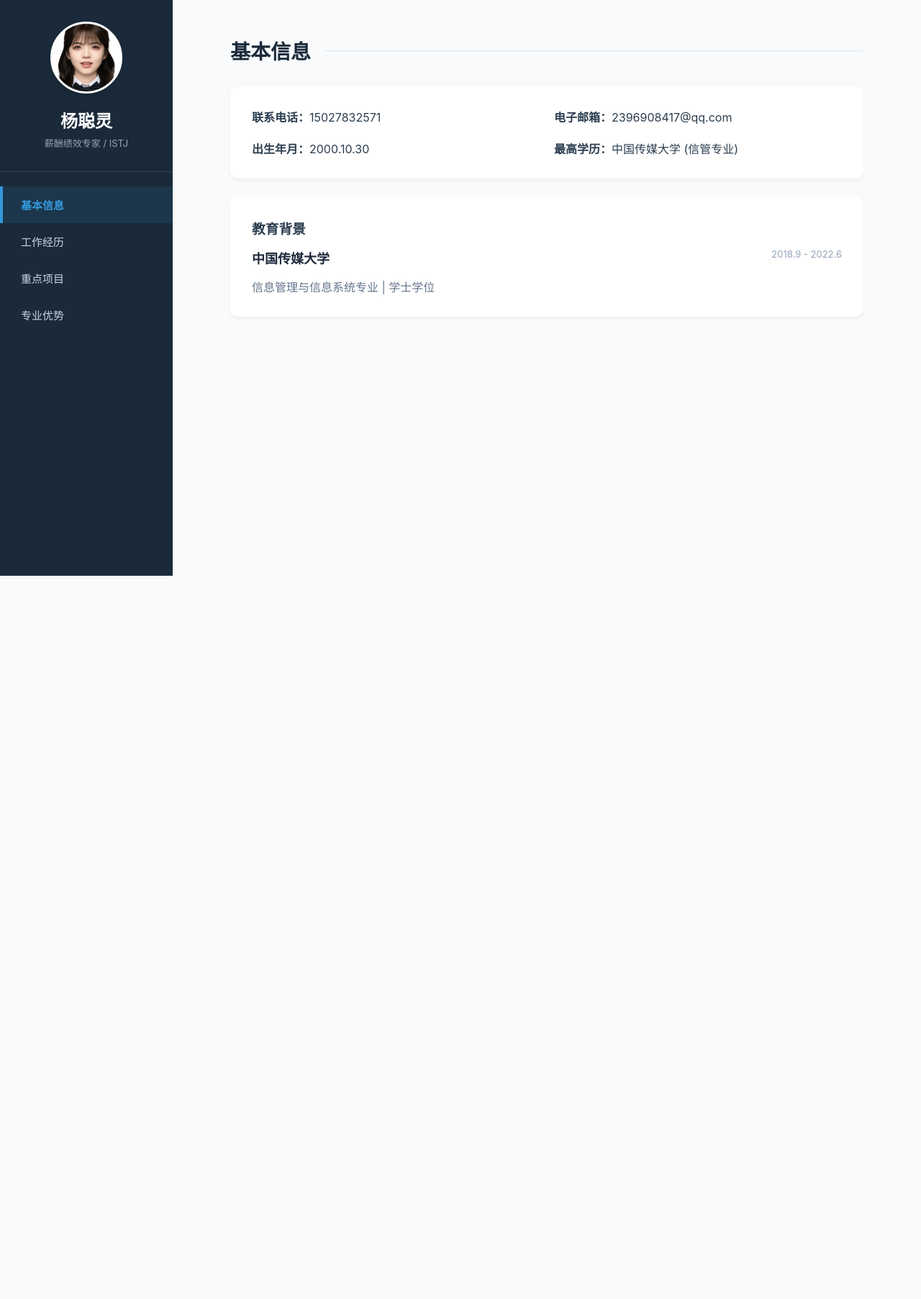
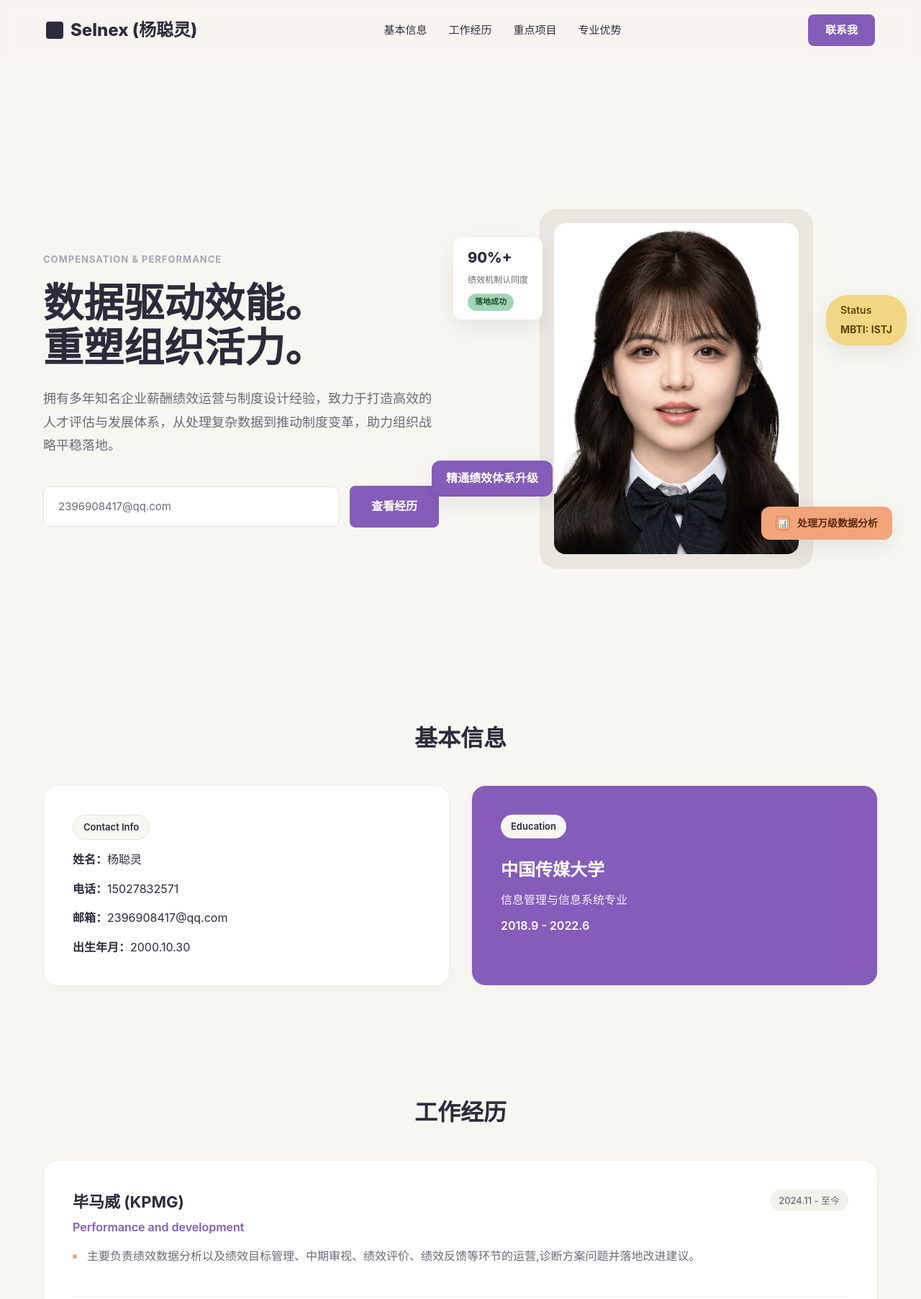
Before and after one commit to donggulami97/resume, a plain HTML site: page index.html in a window 1280 px wide. Shown: the top 1805 px of the page at 72% size. Before the commit the page ends 800 px from the top, so only its background shows below. Drawn offline with Linux system fonts and the light colour scheme.

Commit message:
Update index.html

```diff
--- a/index.html
+++ b/index.html
@@ -3,157 +3,272 @@
 <head>
     <meta charset="UTF-8">
     <meta name="viewport" content="width=device-width, initial-scale=1.0">
-    <title>杨聪灵 - 个人官方主页</title>
+    <title>杨聪灵 - 薪酬绩效专家</title>
     <style>
-        :root { --nav-bg: #1a2a3a; --sidebar-width: 240px; --accent-blue: #3498db; --text-main: #2c3e50; --bg-light: #f8fafc; }
-        * { margin: 0; padding: 0; box-sizing: border-box; font-family: 'Inter', 'Segoe UI', 'Microsoft YaHei', sans-serif; }
-        body { background: var(--bg-light); display: flex; min-height: 100vh; color: var(--text-main); }
-        .sidebar { width: var(--sidebar-width); background: var(--nav-bg); color: white; position: fixed; height: 100%; padding: 30px 0; display: flex; flex-direction: column; }
-        .profile-zone { padding: 0 20px 30px; text-align: center; border-bottom: 1px solid rgba(255,255,255,0.1); }
-        .avatar { width: 100px; height: 100px; border-radius: 50%; object-fit: cover; border: 3px solid white; box-shadow: 0 4px 6px rgba(0,0,0,0.1); margin-bottom: 15px; background-color: #fff; }
-        .profile-zone h1 { font-size: 24px; margin-bottom: 5px; }
-        .profile-zone p { font-size: 13px; color: #94a3b8; }
-        .nav-menu { margin-top: 20px; list-style: none; }
-        .nav-item { padding: 15px 25px; cursor: pointer; transition: all 0.3s; border-left: 4px solid transparent; font-size: 15px; color: #cbd5e1; }
-        .nav-item:hover { background: rgba(255,255,255,0.05); color: white; }
-        .nav-item.active { background: rgba(52, 152, 219, 0.1); color: var(--accent-blue); border-left-color: var(--accent-blue); font-weight: 600; }
-        .main-content { margin-left: var(--sidebar-width); flex: 1; padding: 50px 80px; }
-        .tab-content { display: none; animation: fadeIn 0.5s ease; }
-        .tab-content.active { display: block; }
-        @keyframes fadeIn { from { opacity: 0; transform: translateY(10px); } to { opacity: 1; transform: translateY(0); } }
-        h2.section-header { font-size: 28px; margin-bottom: 30px; color: var(--nav-bg); display: flex; align-items: center; }
-        h2.section-header::after { content: ""; flex: 1; height: 1px; background: #e2e8f0; margin-left: 20px; }
-        .card { background: white; padding: 30px; border-radius: 12px; box-shadow: 0 4px 6px -1px rgba(0,0,0,0.05); margin-bottom: 25px; }
-        .item-header { display: flex; justify-content: space-between; margin-bottom: 15px; }
-        .item-title { font-size: 18px; font-weight: 700; color: #1e293b; }
-        .item-tag { font-size: 14px; color: var(--accent-blue); font-weight: 500; }
-        .item-date { font-size: 13px; color: #94a3b8; }
-        .detail-list { list-style: none; }
-        .detail-list li { margin-bottom: 12px; padding-left: 20px; position: relative; font-size: 15px; line-height: 1.7; color: #475569; }
-        .detail-list li::before { content: "→"; position: absolute; left: 0; color: var(--accent-blue); }
-        .contact-grid { display: grid; grid-template-columns: repeat(2, 1fr); gap: 20px; }
-        @media (max-width: 768px) { body { flex-direction: column; } .sidebar { width: 100%; height: auto; position: relative; padding: 20px 0; } .main-content { margin-left: 0; padding: 30px 20px; } .nav-menu { display: flex; overflow-x: auto; white-space: nowrap; } .nav-item { padding: 10px 20px; border-left: none; border-bottom: 2px solid transparent; } .nav-item.active { border-bottom-color: var(--accent-blue); } }
+        /* 定义主题变量：提取自参考图 */
+        :root {
+            --bg-color: #F8F6F1;
+            --text-dark: #2D2B3B;
+            --text-gray: #6B6A76;
+            --primary-purple: #855CBA;
+            --primary-purple-hover: #714AA4;
+            --accent-orange: #F2A57A;
+            --accent-yellow: #F1D683;
+            --accent-green: #A3D4B6;
+            --white: #FFFFFF;
+        }
+
+        * { margin: 0; padding: 0; box-sizing: border-box; font-family: 'Inter', -apple-system, BlinkMacSystemFont, 'Segoe UI', Roboto, 'Helvetica Neue', Arial, sans-serif; }
+
+        html { scroll-behavior: smooth; } /* 平滑滚动 */
+        body { background-color: var(--bg-color); color: var(--text-dark); line-height: 1.6; }
+
+        /* 顶部导航栏 */
+        .navbar {
+            position: fixed; top: 0; width: 100%; padding: 20px 5%;
+            display: flex; justify-content: space-between; align-items: center;
+            background: rgba(248, 246, 241, 0.9);
+            backdrop-filter: blur(10px); z-index: 1000;
+        }
+        .logo { font-size: 24px; font-weight: 800; color: var(--text-dark); display: flex; align-items: center; gap: 10px; text-decoration: none;}
+        .logo-icon { width: 24px; height: 24px; background: var(--text-dark); border-radius: 4px; display: inline-block; }
+
+        .nav-links { display: flex; gap: 30px; list-style: none; }
+        .nav-links a { text-decoration: none; color: var(--text-dark); font-weight: 500; font-size: 15px; transition: color 0.3s; }
+        .nav-links a:hover { color: var(--primary-purple); }
+
+        .nav-btn {
+            background-color: var(--primary-purple); color: var(--white);
+            padding: 10px 24px; border-radius: 8px; text-decoration: none; font-weight: 600;
+            transition: background 0.3s; font-size: 15px;
+        }
+        .nav-btn:hover { background-color: var(--primary-purple-hover); }
+
+        /* 通用容器与排版 */
+        .container { max-width: 1200px; margin: 0 auto; padding: 100px 20px 40px; }
+        .section-title { font-size: 32px; font-weight: 700; margin-bottom: 40px; color: var(--text-dark); text-align: center; }
+
+        /* 首屏 Hero 区域 */
+        .hero {
+            display: flex; align-items: center; justify-content: space-between;
+            min-height: 100vh; gap: 50px; padding-top: 80px;
+        }
+        .hero-text { flex: 1; max-width: 550px; }
+        .hero-tag { color: #A8A6B3; font-weight: 700; text-transform: uppercase; font-size: 13px; letter-spacing: 1px; margin-bottom: 20px; display: inline-block; }
+        .hero-title { font-size: 56px; font-weight: 800; line-height: 1.1; margin-bottom: 24px; color: var(--text-dark); }
+        .hero-desc { font-size: 18px; color: var(--text-gray); margin-bottom: 40px; line-height: 1.8; }
+
+        .hero-contact { display: flex; gap: 15px; align-items: center; }
+        .hero-contact .info-box { background: var(--white); padding: 15px 20px; border-radius: 8px; border: 1px solid #E5E3DC; flex: 1; font-size: 15px; color: var(--text-gray); }
+        .hero-btn { background: var(--primary-purple); color: var(--white); padding: 16px 30px; border-radius: 8px; text-decoration: none; font-weight: 600; border: none; font-size: 16px; cursor: pointer; transition: 0.3s; }
+        .hero-btn:hover { background: var(--primary-purple-hover); }
+
+        /* 右侧图片与悬浮组件 */
+        .hero-image-wrapper { flex: 1; position: relative; display: flex; justify-content: center; }
+        .hero-img-container { background: #EAE6DF; border-radius: 24px; padding: 20px; position: relative; width: 380px; height: 500px; overflow: hidden; display: flex; align-items: flex-end; justify-content: center;}
+        /* 头像放在这里 */
+        .hero-avatar { width: 100%; height: 100%; object-fit: cover; border-radius: 16px; }
+
+        .floating-badge {
+            position: absolute; background: var(--white); padding: 12px 20px; border-radius: 12px;
+            box-shadow: 0 10px 30px rgba(0,0,0,0.08); display: flex; flex-direction: column; gap: 5px; font-weight: 600; font-size: 14px;
+        }
+        .badge-1 { top: 40px; left: -30px; }
+        .badge-1 .val { font-size: 20px; font-weight: 800; }
+        .badge-1 .lbl { font-size: 12px; color: var(--text-gray); font-weight: 400; }
+        .badge-1 .tag { background: var(--accent-green); color: #1B4D30; padding: 3px 10px; border-radius: 20px; font-size: 11px; width: fit-content; margin-top: 5px;}
+
+        .badge-2 { top: 120px; right: -40px; background: var(--accent-yellow); color: #5B4800; border-radius: 30px; padding: 10px 20px;}
+
+        .badge-3 { bottom: 100px; left: -60px; background: var(--primary-purple); color: var(--white); border-radius: 12px; font-size: 16px;}
+
+        .badge-4 { bottom: 40px; right: -20px; background: var(--accent-orange); color: #5B2B10; display: flex; flex-direction: row; align-items: center; gap: 10px;}
+        .badge-icon { width: 20px; height: 20px; border: 1px solid rgba(0,0,0,0.2); border-radius: 4px; display: grid; place-items: center; font-size: 10px;}
+
+        /* 各个模块样式设计 */
+        section { padding-top: 100px; margin-bottom: 50px; }
+
+        .grid-2 { display: grid; grid-template-columns: 1fr 1fr; gap: 30px; }
+
+        .card {
+            background: var(--white); padding: 40px; border-radius: 20px;
+            box-shadow: 0 4px 20px rgba(0,0,0,0.02); border: 1px solid #F0EEE9;
+            transition: transform 0.3s, box-shadow 0.3s;
+        }
+        .card:hover { transform: translateY(-5px); box-shadow: 0 15px 30px rgba(0,0,0,0.05); }
+
+        /* 工作经历样式 */
+        .timeline-item { margin-bottom: 30px; padding-bottom: 30px; border-bottom: 1px solid #F0EEE9; }
+        .timeline-item:last-child { border-bottom: none; margin-bottom: 0; padding-bottom: 0; }
+        .job-header { display: flex; justify-content: space-between; align-items: flex-start; margin-bottom: 15px; }
+        .job-title { font-size: 22px; font-weight: 700; color: var(--text-dark); }
+        .job-company { font-size: 16px; color: var(--primary-purple); font-weight: 600; margin-top: 5px; }
+        .job-date { background: #F3F1EC; padding: 5px 12px; border-radius: 20px; font-size: 13px; color: var(--text-gray); font-weight: 500; }
+        .job-desc { list-style: none; }
+        .job-desc li { position: relative; padding-left: 20px; margin-bottom: 12px; color: var(--text-gray); }
+        .job-desc li::before { content: ""; position: absolute; left: 0; top: 10px; width: 6px; height: 6px; border-radius: 50%; background: var(--accent-orange); }
+
+        /* 项目经历与专业优势 */
+        .tag-pill { display: inline-block; background: var(--bg-color); color: var(--text-dark); padding: 6px 14px; border-radius: 20px; font-size: 13px; font-weight: 600; margin-bottom: 15px; border: 1px solid #E5E3DC; }
+        .project-title { font-size: 20px; font-weight: 700; margin-bottom: 15px; }
+
+        .skills-container { display: flex; flex-direction: column; gap: 20px; }
+        .skill-item h3 { color: var(--primary-purple); font-size: 18px; margin-bottom: 10px; display: flex; align-items: center; gap: 10px; }
+        .skill-item p { color: var(--text-gray); }
+
+        /* 响应式 */
+        @media (max-width: 900px) {
+            .hero { flex-direction: column; text-align: center; padding-top: 120px; }
+            .hero-text { max-width: 100%; }
+            .hero-contact { flex-direction: column; }
+            .floating-badge { transform: scale(0.8); }
+            .badge-1 { left: -10px; } .badge-2 { right: -10px; } .badge-3 { left: -10px; } .badge-4 { right: -10px; }
+            .grid-2 { grid-template-columns: 1fr; }
+            .nav-links { display: none; } /* 移动端暂时隐藏中间导航，保持简洁 */
+        }
     </style>
 </head>
 <body>
-    <nav class="sidebar">
-        <div class="profile-zone">
-            <img src="avatar.png" class="avatar" alt="头像">
-            <h1>杨聪灵</h1>
-            <p>薪酬绩效专家 / ISTJ</p>
-        </div>
-        <ul class="nav-menu">
-            <li class="nav-item active" onclick="openTab(event, 'basic')">基本信息</li>
-            <li class="nav-item" onclick="openTab(event, 'work')">工作经历</li>
-            <li class="nav-item" onclick="openTab(event, 'project')">重点项目</li>
-            <li class="nav-item" onclick="openTab(event, 'skills')">专业优势</li>
+
+    <nav class="navbar">
+        <a href="#" class="logo">
+            <span class="logo-icon"></span> Selnex (杨聪灵)
+        </a>
+        <ul class="nav-links">
+            <li><a href="#basic">基本信息</a></li>
+            <li><a href="#work">工作经历</a></li>
+            <li><a href="#project">重点项目</a></li>
+            <li><a href="#skills">专业优势</a></li>
         </ul>
+        <a href="#basic" class="nav-btn">联系我</a>
     </nav>
-    <main class="main-content">
-        <div id="basic" class="tab-content active">
-            <h2 class="section-header">基本信息</h2>
-            <div class="card">
-                <div class="contact-grid">
-                    <div><strong>联系电话：</strong>15027832571</div>
-                    <div><strong>电子邮箱：</strong>2396908417@qq.com</div>
-                    <div><strong>出生年月：</strong>2000.10.30</div>
-                    <div><strong>最高学历：</strong>中国传媒大学 (信管专业)</div>
-                </div>
-            </div>
-            <div class="card">
-                <h3 style="margin-bottom:15px">教育背景</h3>
-                <div class="item-header">
-                    <span class="item-title">中国传媒大学</span>
-                    <span class="item-date">2018.9 - 2022.6</span>
-                </div>
-                <p style="color: #64748b;">信息管理与信息系统专业 | 学士学位</p>
+
+    <div class="container">
+        <header class="hero">
+            <div class="hero-text">
+                <span class="hero-tag">Compensation & Performance</span>
+                <h1 class="hero-title">数据驱动效能。<br>重塑组织活力。</h1>
+                <p class="hero-desc">拥有多年知名企业薪酬绩效运营与制度设计经验，致力于打造高效的人才评估与发展体系，从处理复杂数据到推动制度变革，助力组织战略平稳落地。</p>
+                <div class="hero-contact">
+                    <div class="info-box">2396908417@qq.com</div>
+                    <a href="#work" class="hero-btn">查看经历</a>
                 </div>
             </div>
 
-        <div id="work" class="tab-content">
-            <h2 class="section-header">职业生涯</h2>
+            <div class="hero-image-wrapper">
+                <div class="hero-img-container">
+                    <img src="avatar.png" alt="杨聪灵头像" class="hero-avatar">
+                </div>
+
+                <div class="floating-badge badge-1">
+                    <span class="val">90%+</span>
+                    <span class="lbl">绩效机制认同度</span>
+                    <span class="tag">落地成功</span>
+                </div>
+
+                <div class="floating-badge badge-2">
+                    Status<br><strong>MBTI: ISTJ</strong>
+                </div>
+
+                <div class="floating-badge badge-3">
+                    精通绩效体系升级
+                </div>
+
+                <div class="floating-badge badge-4">
+                    <span class="badge-icon">📊</span>
+                    <span>处理万级数据分析</span>
+                </div>
+            </div>
+        </header>
+
+        <section id="basic">
+            <h2 class="section-title">基本信息</h2>
+            <div class="grid-2">
                 <div class="card">
-                <div class="item-header">
+                    <span class="tag-pill">Contact Info</span>
+                    <div style="display: grid; gap: 15px;">
+                        <p><strong>姓名：</strong>杨聪灵</p>
+                        <p><strong>电话：</strong>15027832571</p>
+                        <p><strong>邮箱：</strong>2396908417@qq.com</p>
+                        <p><strong>出生年月：</strong>2000.10.30</p>
+                    </div>
+                </div>
+                <div class="card" style="background: var(--primary-purple); color: var(--white);">
+                    <span class="tag-pill" style="border:none;">Education</span>
+                    <h3 style="font-size: 24px; margin-top: 10px;">中国传媒大学</h3>
+                    <p style="opacity: 0.9; margin: 10px 0;">信息管理与信息系统专业</p>
+                    <p style="font-weight: 600;">2018.9 - 2022.6</p>
+                </div>
+            </div>
+        </section>
+
+        <section id="work">
+            <h2 class="section-title">工作经历</h2>
+            <div class="card">
+                <div class="timeline-item">
+                    <div class="job-header">
                         <div>
-                        <span class="item-title">毕马威 (KPMG)</span><br>
-                        <span class="item-tag">Performance and Development</span>
+                            <h3 class="job-title">毕马威 (KPMG)</h3>
+                            <p class="job-company">Performance and development</p>
                         </div>
-                    <span class="item-date">2024.11 - 至今</span>
+                        <span class="job-date">2024.11 - 至今</span>
                     </div>
-                <ul class="detail-list">
+                    <ul class="job-desc">
                         <li>主要负责绩效数据分析以及绩效目标管理、中期审视、绩效评价、绩效反馈等环节的运营,诊断方案问题并落地改进建议。</li>
                     </ul>
                 </div>
 
-            <div class="card">
-                <div class="item-header">
+                <div class="timeline-item">
+                    <div class="job-header">
                         <div>
-                        <span class="item-title">理想汽车 (Li Auto)</span><br>
-                        <span class="item-tag">绩效专员</span>
+                            <h3 class="job-title">理想汽车 (Li Auto)</h3>
+                            <p class="job-company">绩效专员</p>
                         </div>
-                    <span class="item-date">2022.7 - 2024.11</span>
+                        <span class="job-date">2022.7 - 2024.11</span>
                     </div>
-                <ul class="detail-list">
-                    <li><strong>绩效管理制度感知：</strong>通过外部访谈、行业实践对标等研究其他知名企业的绩效管理制度,为现有绩效制度提供了有价值的参考建议。</li>
-                    <li><strong>绩效制度设计与迭代：</strong>参与绩效变革项目,协助诊断现有体系痛点,融合OKR与PBC理念,支持新方案落地并独立运营绩效闭环。</li>
-                    <li><strong>绩效数据分析：</strong>搭建绩效运营数据分析模型,快速定位业务端问题;搭建高绩效画像模型,识别高绩效人员并为招聘提供输入。</li>
-                    <li><strong>绩效系统建设：</strong>独立负责绩效系统建设与优化,为不同群体差异化绩效评价提供系统解决方案,大幅提升绩效管理效率。</li>
+                    <ul class="job-desc">
+                        <li><strong>绩效管理制度感知：</strong>通过外部访谈、行业实践对标等研究其他知名企业的绩效管理制度,为现有制度提供参考建议。</li>
+                        <li><strong>绩效制度设计与迭代：</strong>参与绩效变革项目,融合OKR与PBC理念,支持新方案设计与落地并独立运营绩效闭环。</li>
+                        <li><strong>绩效数据分析：</strong>搭建绩效运营数据分析模型,快速定位业务问题;搭建高绩效画像模型,为招聘提供输入。</li>
+                        <li><strong>绩效系统建设：</strong>独立负责绩效系统建设与优化,为校招、销售等不同群体提供差异化系统解决方案,提升管理效率。</li>
                     </ul>
                 </div>
             </div>
+        </section>
 
-        <div id="project" class="tab-content">
-            <h2 class="section-header">重点项目</h2>
+        <section id="project">
+            <h2 class="section-title">重点项目</h2>
+            <div class="grid-2">
                 <div class="card">
-                <div class="item-header">
-                    <span class="item-title">绩效体系升级变革项目</span>
-                    <span class="item-tag">运营助理 (理想汽车)</span>
-                </div>
-                <ul class="detail-list">
-                    <li><strong>项目背景：</strong>公司业务复杂化,原有的绩效体系已不适用于多产品线均衡发展的业务,需支撑公司战略落地。</li>
-                    <li><strong>项目成果：</strong>参与标杆企业调研并提供有效输入；通过数据分析复盘识别落地痛点并推进解决。最终实现全员工具切换,绩效机制认同度达90%以上。</li>
-                </ul>
+                    <span class="tag-pill" style="background: rgba(242, 165, 122, 0.2); color: #B3511B; border:none;">理想汽车</span>
+                    <h3 class="project-title">绩效体系升级变革项目</h3>
+                    <p style="color: var(--text-gray); margin-bottom: 15px;"><strong>背景：</strong>支撑公司战略落地，解决复杂多产品线业务下原有体系不适用的问题。</p>
+                    <p style="color: var(--text-gray);"><strong>成果：</strong>参与调研并提供有效输入；通过数据分析复盘解决落地痛点。最终实现全员工具切换，绩效机制认同度达90%以上。</p>
                 </div>
                 <div class="card">
-                <div class="item-header">
-                    <span class="item-title">高潜人才盘点项目</span>
-                    <span class="item-tag">运营助理 (理想汽车)</span>
-                </div>
-                <ul class="detail-list">
-                    <li><strong>项目背景：</strong>企业处于高速发展阶段,需帮助管理者全面掌握团队现状,识别高潜后备人才。</li>
-                    <li><strong>项目成果：</strong>融合员工绩效、能力数据设计差异化的评价标准；独立搭建定制化的人才盘点系统工具,为公司减少百万级成本投入。</li>
-                </ul>
+                    <span class="tag-pill" style="background: rgba(163, 212, 182, 0.2); color: #1B4D30; border:none;">理想汽车</span>
+                    <h3 class="project-title">高潜人才盘点项目</h3>
+                    <p style="color: var(--text-gray); margin-bottom: 15px;"><strong>背景：</strong>帮助管理者在企业高速发展期全面掌握团队现状，识别高潜后备人才。</p>
+                    <p style="color: var(--text-gray);"><strong>成果：</strong>融合绩效与能力数据设计差异化评价标准；独立搭建定制化人才盘点系统工具，为公司减少百万级成本投入。</p>
                 </div>
             </div>
+        </section>
 
-        <div id="skills" class="tab-content">
-            <h2 class="section-header">专业优势</h2>
-            <div class="card">
-                <h3 style="margin-bottom:15px; color: var(--accent-blue);">数据分析</h3>
-                <p>数据敏感度高,独立处理上万级的绩效数据,熟练使用Excel、Tableau等工具进行数据分析。</p>
+        <section id="skills">
+            <h2 class="section-title">专业优势</h2>
+            <div class="card skills-container">
+                <div class="skill-item">
+                    <h3>💡 数据分析能力</h3>
+                    <p>数据敏感度高，能够独立处理上万级的复杂绩效数据，熟练使用 Excel、Tableau 等专业工具进行深度数据挖掘与可视化分析建模。</p>
                 </div>
-            <div class="card">
-                <h3 style="margin-bottom:15px; color: var(--accent-blue);">沟通协调</h3>
-                <p>曾独立负责绩效数据治理项目,跨部门沟通高效聚焦,目标感强。</p>
+                <hr style="border: 0; border-top: 1px solid #F0EEE9;">
+                <div class="skill-item">
+                    <h3>🤝 沟通与项目协同</h3>
+                    <p>具备极强的目标导向，曾独立负责大型绩效数据治理项目。在跨部门、跨系统的复杂沟通中，能够高效聚焦核心诉求，稳步推进项目落地。</p>
                 </div>
             </div>
-    </main>
-    <script>
-        function openTab(evt, tabName) {
-            var i, tabcontent, navitems;
-            tabcontent = document.getElementsByClassName("tab-content");
-            for (i = 0; i < tabcontent.length; i++) {
-                tabcontent[i].style.display = "none";
-                tabcontent[i].classList.remove("active");
-            }
-            navitems = document.getElementsByClassName("nav-item");
-            for (i = 0; i < navitems.length; i++) {
-                navitems[i].classList.remove("active");
-            }
-            document.getElementById(tabName).style.display = "block";
-            document.getElementById(tabName).classList.add("active");
-            evt.currentTarget.classList.add("active");
-        }
-    </script>
+        </section>
+    </div>
+
 </body>
 </html>
```
Lines whose indentation alone changed are shown as unchanged.
